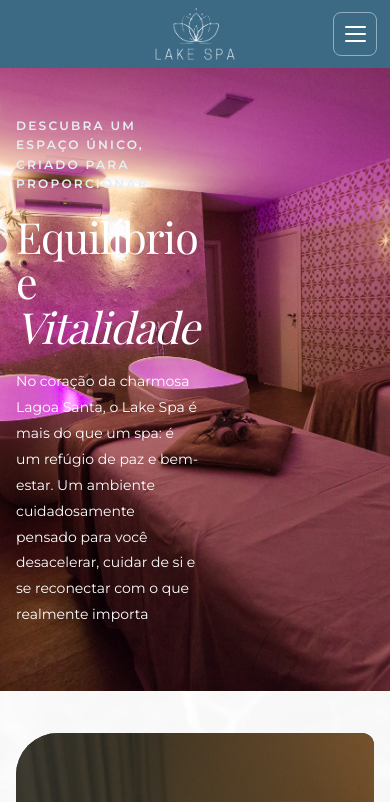
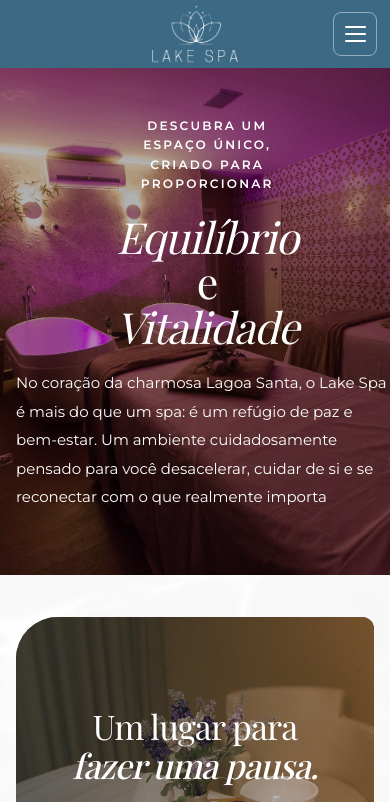
Before and after one commit to Aeska-Emanuele/Lake-Spa, a plain HTML site: page index.html in a window 390 px wide. Shown: the top 802 px of the page. Drawn offline with nearby package versions, Linux system fonts and the light colour scheme; a web font is replaced by a local one.

Commit message:
alterações

```diff
--- a/css/style.css
+++ b/css/style.css
@@ -247,6 +247,15 @@ h2 em {
   color: #fff;
 }
 
+.hero::before {
+  content: "";
+  position: absolute;
+  inset: 0;
+  background: rgba(0, 0, 0, 0.30);
+  z-index: -1;
+  pointer-events: none;
+}
+
 .hero-collage {
   position: relative;
   width: min(100%, 570px);
@@ -348,29 +357,35 @@ h2 em {
 
 .hero-copy .eyebrow {
   margin-bottom: 20px;
-  color: #e5eef3;
+  color: #fff;
   font-size: 0.76rem;
   font-weight: 600;
   letter-spacing: 0.18em;
+  text-align: center;
+  transform: translate(350px);
 }
 
 .hero h1 {
   margin: 15px 0 24px;
   font-size: clamp(2.8rem, 5vw, 5rem);
   line-height: 1.08;
+  text-align: center;
+  transform: translate(350px);
 }
 
 .hero-copy h1 em {
   color: #fff;
   font-weight: 400;
+
 }
 
 .hero-copy > p:not(.eyebrow) {
-  max-width: 440px;
+  max-width: 100%;
   margin: 0 0 30px;
-  color: rgba(255, 255, 255, 0.94);
-  font-size: 1rem;
+  color: #fff;
+  font-size: 17px;
   line-height: 1.8;
+
 }
 
 .hero-copy .button {
@@ -2219,7 +2234,7 @@ main > section.scroll-story-section.is-in-view .scroll-story-image {
   }
 
   .brand img {
-    max-height: 115px;
+    max-height: 125px;
 
   }
 
@@ -2407,7 +2422,7 @@ main > section.scroll-story-section.is-in-view .scroll-story-image {
 
 .hero-copy {
   width: 100%;
-  max-width: 480px;
+  max-width: none;
   margin: 0;
   padding: 20px 0 0;
   text-align: left;
@@ -2416,7 +2431,8 @@ main > section.scroll-story-section.is-in-view .scroll-story-image {
 }
 
   .hero-copy .eyebrow {
-    color: #e5eef3;
+    color: #fff;
+    transform: translate(100px);
   }
 
   .hero h1 {
@@ -2424,14 +2440,17 @@ main > section.scroll-story-section.is-in-view .scroll-story-image {
     color: #fff;
     font-size: clamp(42px, 8vw, 62px);
     line-height: 1.05;
+    transform: translate(100px);
   }
 
   .hero-copy > p:not(.eyebrow) {
-    max-width: 100%;
-    margin-bottom: 28px;
-    color: #fff;
-    font-size: 14px;
-    line-height: 1.85;
+
+  width: calc(100% + 190px);
+  max-width: none;
+  margin-bottom: 28px;
+  color: #fff;
+  font-size: 15px;
+  line-height: 1.9;
   }
 
   .section {
--- a/index.html
+++ b/index.html
@@ -50,7 +50,7 @@
 
       <div class="hero-copy">
         <p class="eyebrow">Descubra um espaço único, criado para proporcionar</p>
-        <h1>Equilíbrio e<br><em>Vitalidade</em></h1>
+        <h1><em>Equilíbrio</em> e<br><em> Vitalidade</em></h1>
         <p>No coração da charmosa Lagoa Santa, o Lake Spa é mais do que um spa: é um refúgio de paz e bem-estar. Um ambiente cuidadosamente pensado para você desacelerar, cuidar de si e se reconectar com o que realmente importa</p>
 
 
```
